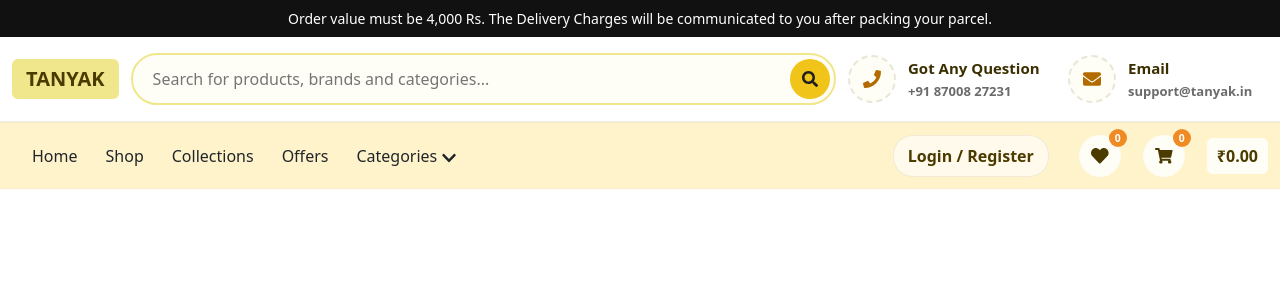
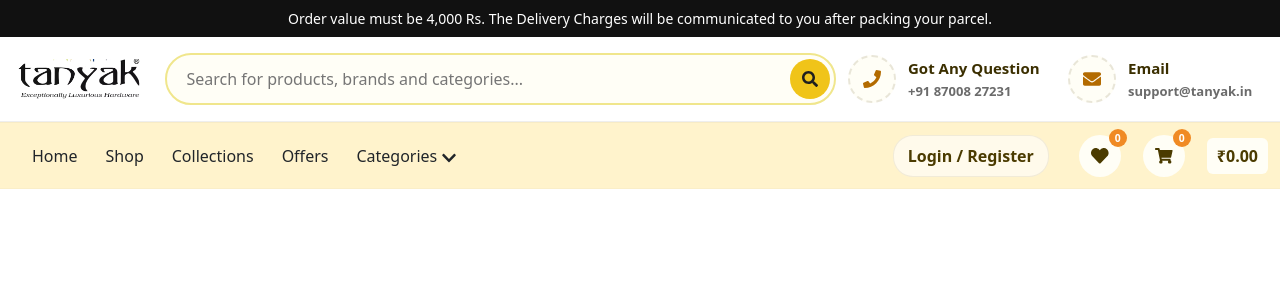
Before and after one commit to chanchalsaini3103/tanyak_frontend, a React (Vite) app: page / in a window 1280 px wide. Shown: the top 300 px of the page. Built offline with nearby package versions, Linux system fonts and the light colour scheme.

Commit message:
first commit

```diff
--- a/src/components/TanyakNavbar.jsx
+++ b/src/components/TanyakNavbar.jsx
@@ -22,6 +22,8 @@ import {
   FaRegUserCircle,
 } from "react-icons/fa";
 import "../styles/Navbar.css";
+import logo from "../assets/logo.avif";
+
 
 export default function TanyakNavbar() {
   const [query, setQuery] = useState("");
@@ -138,9 +140,10 @@ export default function TanyakNavbar() {
         <div className="main-header">
           <Container fluid className="d-flex align-items-center flex-wrap">
             {/* LOGO */}
-            <a href="/" className="brand" onClick={() => handleNavClick("/")}>
-              <div className="brand-placeholder">TANYAK</div>
-            </a>
+          <a href="/" className="brand" onClick={() => handleNavClick("/")}>
+  <img src={logo} alt="TANYAK" className="brand-img" />
+</a>
+
 
             {/* Desktop search */}
             <form className="search-form d-none d-md-flex" onSubmit={handleSearch} role="search">
--- a/src/styles/Navbar.css
+++ b/src/styles/Navbar.css
@@ -219,6 +219,16 @@
 .btn-login { background: #216ba5; color:#fff; }
 .btn-signup { background: #eef1f5; color:#333; }
 
+.brand-img {
+  height: 40px;
+  width: auto;
+  object-fit: contain;
+  display: block;
+}
+@media (max-width: 576px) {
+  .brand-img { height: 32px; }
+}
+
 /* contact row (one line) */
 .mobile-contact-row {
   display:flex;
```
Also changed, not shown: public/logo.avif (added), src/assets/logo.avif (added).
